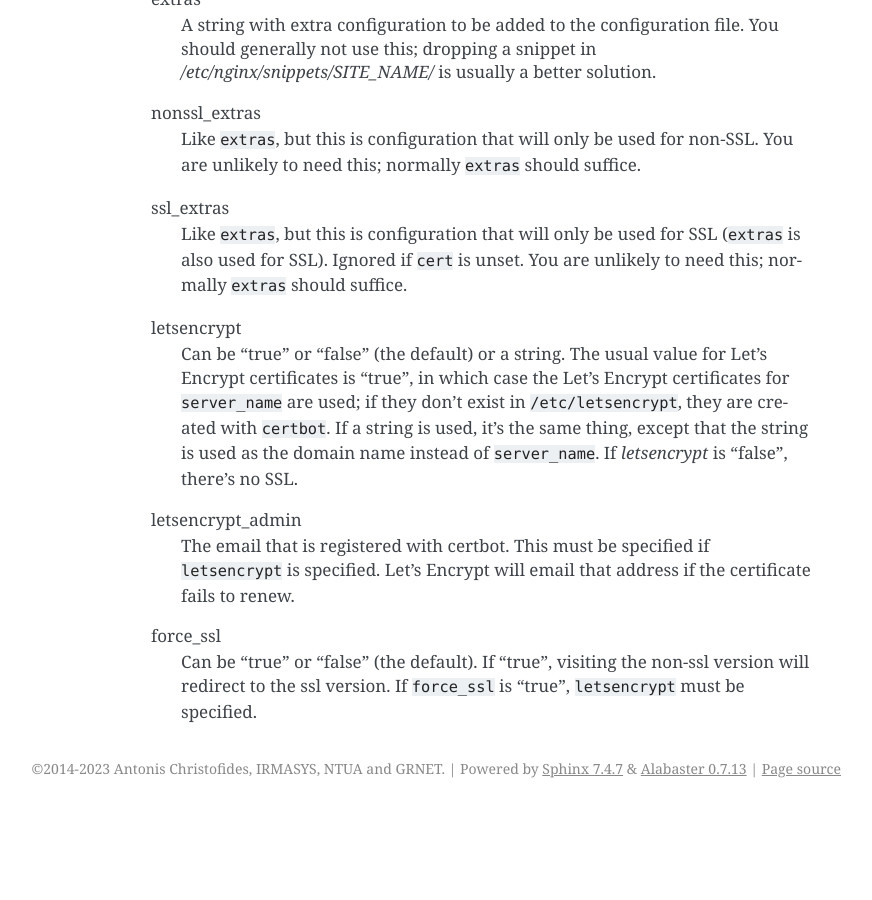
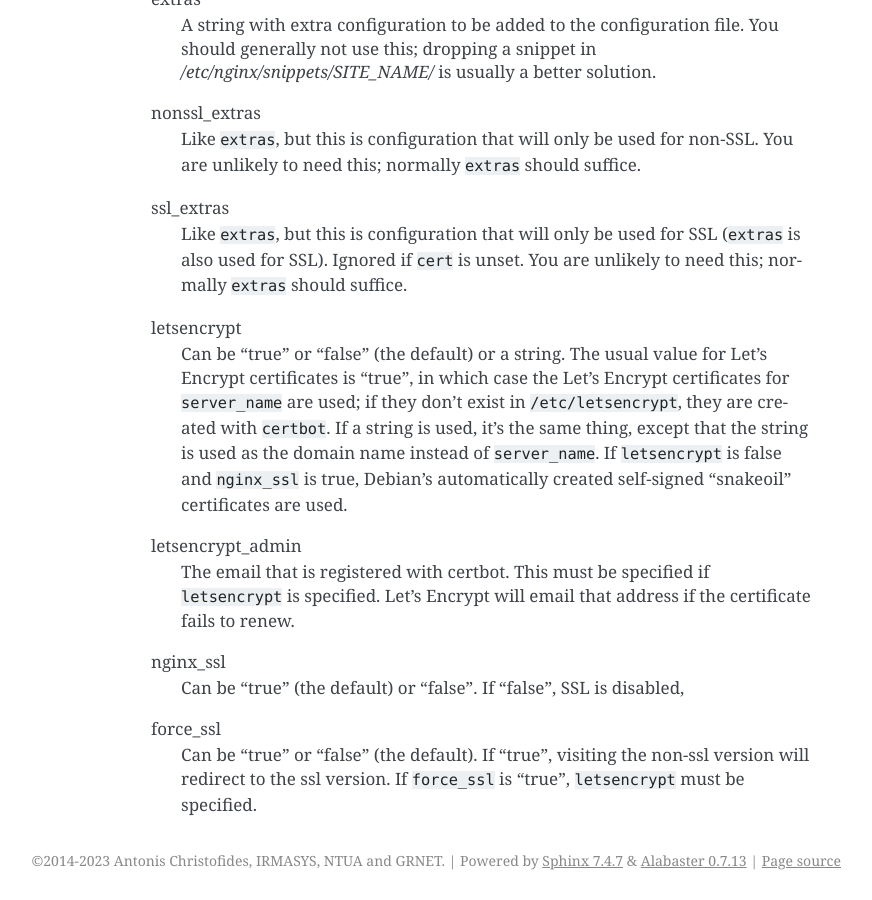
Before and after one commit to aptiko/aptiko.general, a Sphinx documentation site: the page built from docs/nginx_site.rst, in a window 1280 px wide and 900 px high, scrolled down 1084 px. Shown: the whole window, without its empty margins (269-1141 px from the left). Built offline with Sphinx 7.4.7, drawn with Linux system fonts in a browser that asks for light colours; before the commit the page ends 1892 px from its top, so only the background shows below that.

Commit message:
Make it possible for nginx to use self-signed certificates

```diff
--- a/docs/nginx_site.rst
+++ b/docs/nginx_site.rst
@@ -70,14 +70,18 @@ letsencrypt
   Encrypt certificates for ``server_name`` are used; if they don't exist
   in :file:`/etc/letsencrypt`, they are created with ``certbot``. If a
   string is used, it's the same thing, except that the string is used as
-  the domain name instead of ``server_name``.  If `letsencrypt` is
-  "false", there's no SSL.
+  the domain name instead of ``server_name``.  If ``letsencrypt`` is false
+  and ``nginx_ssl`` is true, Debian's automatically created self-signed
+  "snakeoil" certificates are used.
 
 letsencrypt_admin
   The email that is registered with certbot. This must be specified if
   ``letsencrypt`` is specified. Let's Encrypt will email that address if
   the certificate fails to renew.
 
+nginx_ssl
+  Can be "true" (the default) or "false". If "false", SSL is disabled,
+
 force_ssl
   Can be "true" or "false" (the default). If "true", visiting the
   non-ssl version will redirect to the ssl version. If ``force_ssl`` is
```
Also changed, not shown: 4 other files.
